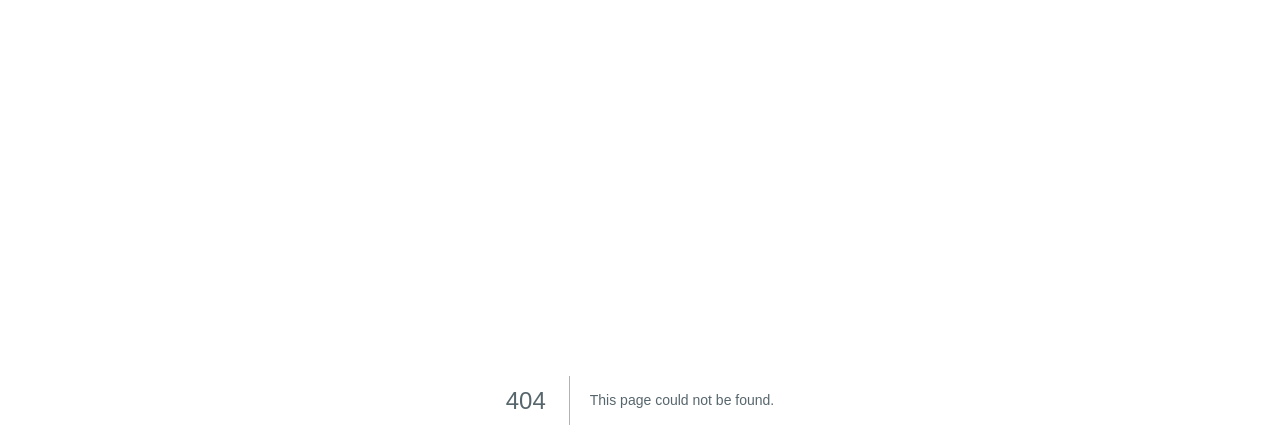
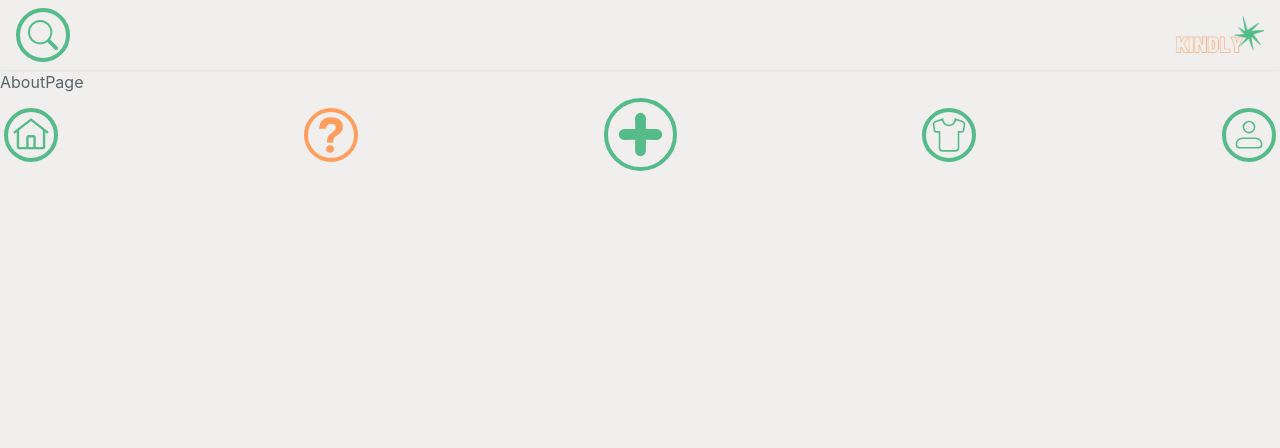
Before and after one commit to enBloc-org/kindly, a Next.js app: page /about in a window 1280 px wide. Before the commit this address had no page. Shown: the top 448 px of the page. Built offline with nearby package versions, Linux system fonts and the light colour scheme.

Commit message:
Routes add to make all links in navigation work
Closes #38

```diff
--- /dev/null
+++ b/app/(dashboard)/about/page.tsx
@@ -0,0 +1,7 @@
+import React from 'react';
+
+const AboutPage = () => {
+  return <div>AboutPage</div>;
+};
+
+export default AboutPage;
--- /dev/null
+++ b/app/(dashboard)/add-item/page.tsx
@@ -0,0 +1,7 @@
+import React from 'react';
+
+const AddItem = () => {
+  return <div>AddItem</div>;
+};
+
+export default AddItem;
--- /dev/null
+++ b/app/(dashboard)/my-items/page.tsx
@@ -0,0 +1,7 @@
+import React from 'react';
+
+const MyItemsPage = () => {
+  return <div>MyItemsPage</div>;
+};
+
+export default MyItemsPage;
--- /dev/null
+++ b/app/(dashboard)/profile/page.tsx
@@ -0,0 +1,7 @@
+import React from 'react';
+
+const ProfilePage = () => {
+  return <div>ProfilePage</div>;
+};
+
+export default ProfilePage;
```
